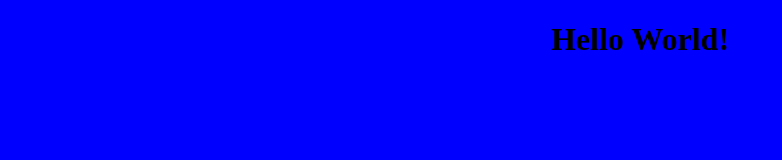
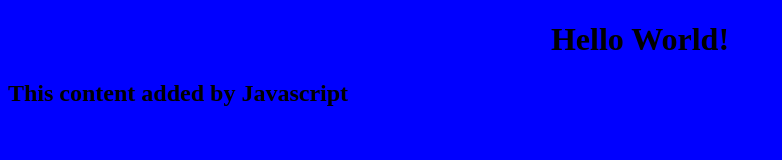
Before and after one commit to MMKT1977/myWebsite-repository, a plain HTML site: page index.html in a window 1280 px wide. Shown: the whole page, without its empty margins (0-782 px from the left). Drawn offline with Linux system fonts and the light colour scheme.

Commit message:
add script.js, connect to index.html

```diff
--- a/index.html
+++ b/index.html
@@ -6,5 +6,6 @@
   </head>
   <body>
     <h1>Hello World!</h1>
+    <script src="script.js"></script>
   </body>
 </html>
--- /dev/null
+++ b/script.js
@@ -0,0 +1,3 @@
+const h2 = document.createElement("h2");
+h2.textContent = "This content added by Javascript";
+document.querySelector("body").appendChild(h2);
```
